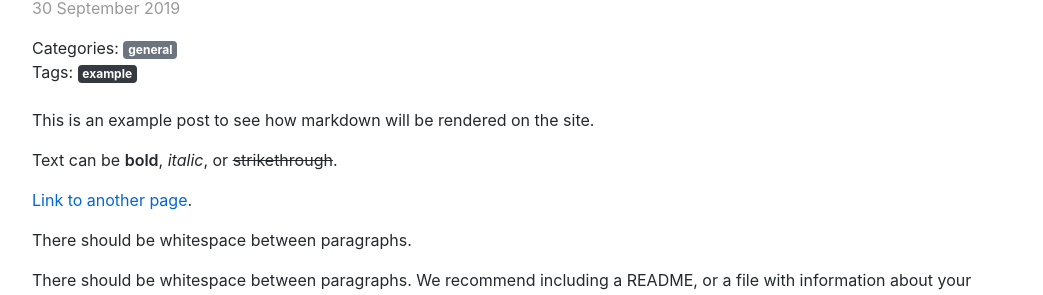
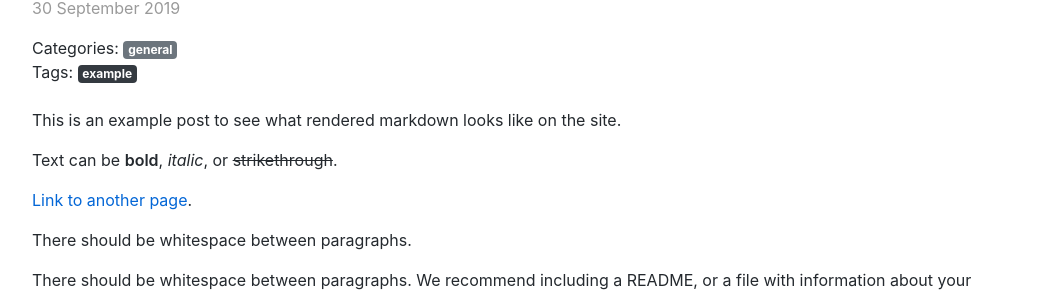
Before and after one commit to Porkbutts/tech.adriant.io, a Jekyll site: the page built from _posts/2019-09-30-example-post.md, in a window 1280 px wide and 900 px high. Shown: the part 169-464 px from the top of the window, without its empty margins (118-1161 px from the left). Built offline with Jekyll 4.4.1, drawn with Linux system fonts in a browser that asks for light colours; nearby versions of some CDN libraries; comment, search, counter and statistics services are not loaded.

```diff
--- a/_config.yml
+++ b/_config.yml
@@ -23,3 +23,10 @@ permalink: pretty
 
 paginate: 2
 paginate_path: /page:num/
+
+defaults:
+- scope:
+    path: ""
+    type: "posts"
+  values:
+    comments: true
--- a/_layouts/post.html
+++ b/_layouts/post.html
@@ -12,4 +11,4 @@ excerpt_separator: <!--more-->
 
 {% include related_posts.html %}
 
-{% if site.environment == "production" and layout.comments %}{% include disqus.html %}{% endif %}
+{% if site.environment == "production" and page.comments %}{% include disqus.html %}{% endif %}
--- a/_posts/2019-09-30-example-post.md
+++ b/_posts/2019-09-30-example-post.md
@@ -1,10 +1,11 @@
 ---
 layout: post
-category: general
+categories: general
 tags: example
+comments: false
 ---
 
-This is an example post to see how markdown will be rendered on the site.
+This is an example post to see what rendered markdown looks like on the site.
 
  <!--more-->
 
```
Also changed, not shown: other parts of _layouts/post.html (+0 -1 lines), README.md.
